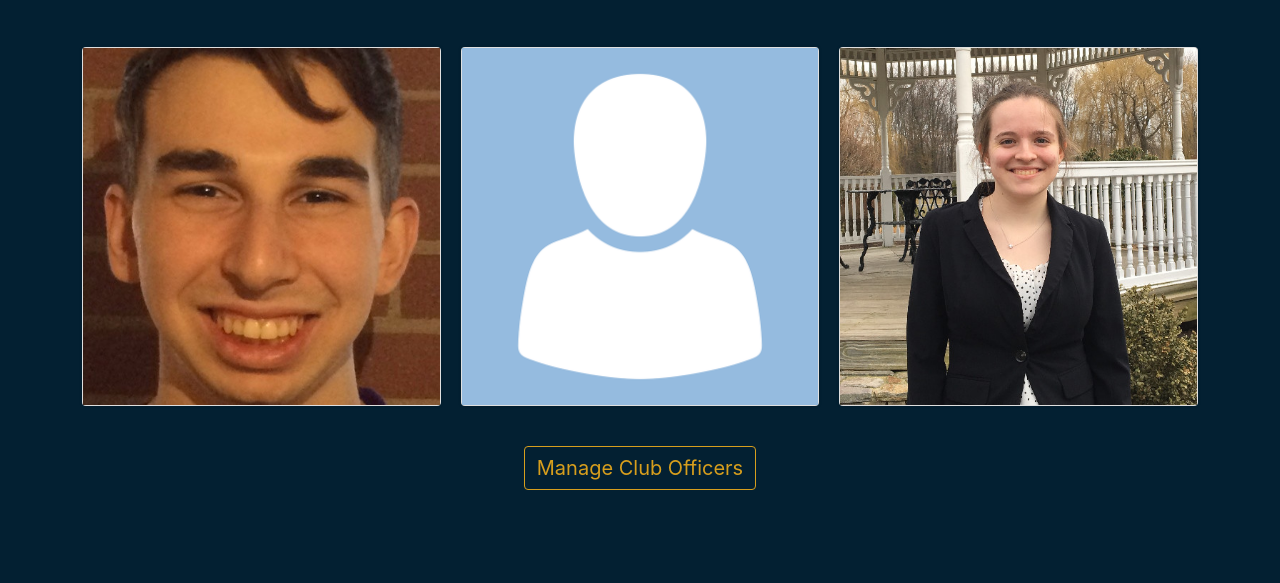
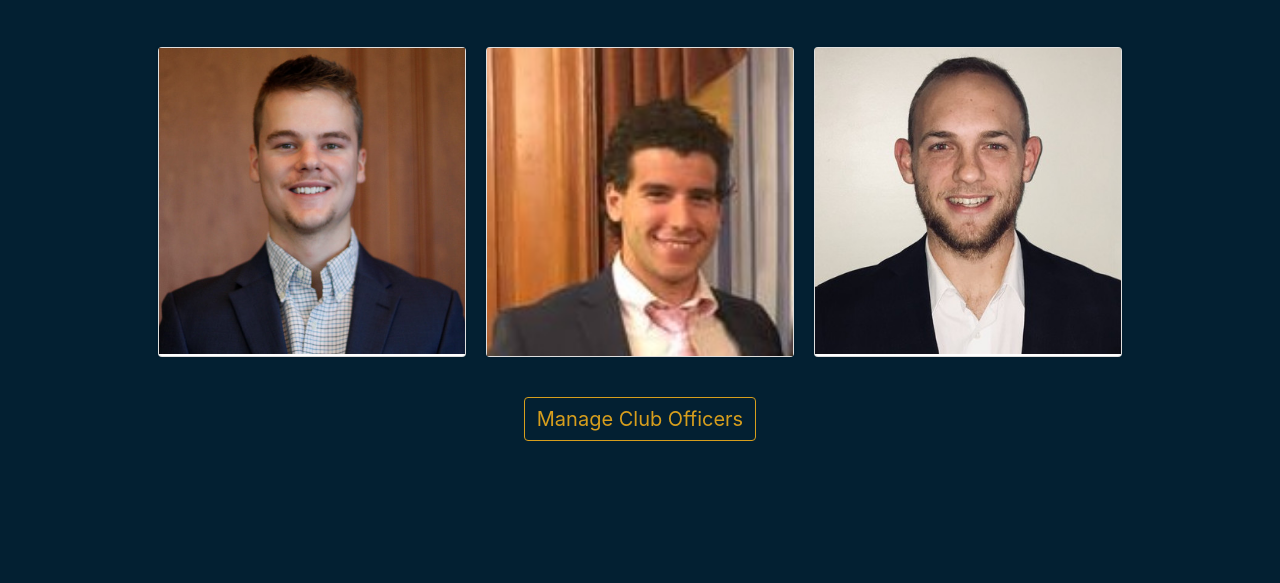
Before and after one commit to MRusso28/ComputingClub, a plain HTML site: page officers.html in a window 1280 px wide. Shown: the part 151-734 px from the top of the page. Drawn offline with nearby package versions, Linux system fonts and the light colour scheme.

Commit message:
new officers yup

```diff
--- a/officers.html
+++ b/officers.html
@@ -55,13 +55,13 @@
   <div class="row">
     <div class="card-container">
       <div class="card">
-        <a href=""><img src="images/popeye.jpg" /> </a>
+        <a href=""><img src="images/doofus.jpg" /> </a>
         <div class="overlay">
           <div>
-            <h1 class="gen-text" id="officerName">David Lepore</h1>
-            <p class="gen-text" id="officerText">Major: Computer Science</p>
-            <p class="gen-text" id="officerText">Year: Senior</p>
-            <p class="gen-text" id="officerText">Graduation: 2019</p>
+            <h1 class="gen-text" id="officerName">Brandon Loehle</h1>
+            <p class="gen-text" id="officerText">Major: Software Engineering</p>
+            <p class="gen-text" id="officerText">Year: Junior</p>
+            <p class="gen-text" id="officerText">Graduation: 2020</p>
           </div>
         </div>
         <div class="overlayButton">
@@ -70,13 +70,13 @@
       </div>
 
       <div class="card">
-        <a href=""><img src="images/joe.png" /> </a>
+        <a href=""><img src="images/me.png" /> </a>
         <div class="overlay">
           <div>
-            <h1 class="gen-text" id="officerName">Joseph White</h1>
-            <p class="gen-text" id="officerText">Major: Computer Science</p>
+            <h1 class="gen-text" id="officerName">Mark Russo</h1>
+            <p class="gen-text" id="officerText">Major: Software Engineering</p>
             <p class="gen-text" id="officerText">Year: Junior</p>
-            <p class="gen-text" id="officerText">Graduation: 2019</p>
+            <p class="gen-text" id="officerText">Graduation: 2020</p>
           </div>
         </div>
         <div class="overlayButton">
@@ -85,13 +85,13 @@
       </div>
 
       <div class="card">
-        <a href=""><img src="images/meg.jpg" /> </a>
+        <a href=""><img src="images/dumdum.jpg" /> </a>
         <div class="overlay">
           <div>
-            <h1 class="gen-text" id="officerName">Megan Forster</h1>
-            <p class="gen-text" id="officerText">Major: Computer Science</p>
-            <p class="gen-text" id="officerText">Year: Sophmore</p>
-            <p class="gen-text" id="officerText">Graduation: 2021</p>
+            <h1 class="gen-text" id="officerName">Kyle Horton</h1>
+            <p class="gen-text" id="officerText">Major: Software Engineering</p>
+            <p class="gen-text" id="officerText">Year: Junior</p>
+            <p class="gen-text" id="officerText">Graduation: 2020</p>
           </div>
         </div>
         <div class="overlayButton">
```
Also changed, not shown: js/check.js (+18 -16 lines), manageMember.html (+6 -6 lines).
